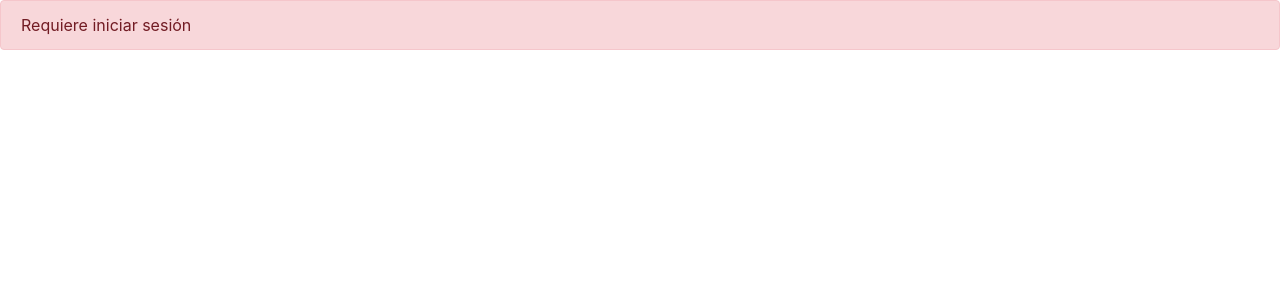
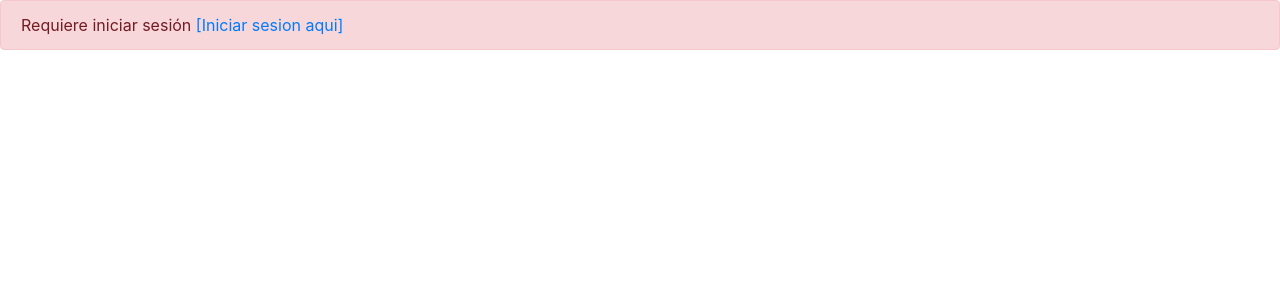
Before and after one commit to Ariasjuan24/crops, a PHP site: page /invernadero.php in a window 1280 px wide. Shown: the top 300 px of the page. Run offline with PHP 8.4, Linux system fonts and the light colour scheme.

Commit message:
actualizacion

```diff
--- a/admin/views/seccion/crear.php
+++ b/admin/views/seccion/crear.php
@@ -1,4 +1,4 @@
-<?php require('views/header.php') ?>
+<?php require('views/header/header_administrador.php') ?>
 <h1><?php if($accion=="crear"):echo('Nueva');else:echo('Modificar');endif; ?> Seccion</h1>
 <form method="post" action="seccion.php?accion=<?php if($accion=="crear"):echo('nuevo');else:echo('modificar&id=' . $secciones['id_seccion']);endif;?>">
     <div class="mb-3">
--- a/sistema.class.php
+++ b/sistema.class.php
@@ -102,18 +102,16 @@
         function checkRole($rol) {
           if (isset($_SESSION['roles'])) {
             $roles = $_SESSION['roles'];
-            print_r($roles);
-            die();
             if (!in_array($rol, $roles)) {
               $mensaje = "Eror, usted no tiene el rol adecuado";
               $tipo = "danger";
               require_once('views/header/alert.php');
               $this->alerta($tipo, $mensaje);
               die();
-            } else {
             }
           }else {
-            $mensaje = "Requiere iniciar sesión";
+            $mensaje = "Requiere iniciar sesión
+            <a href='login.php'>[Iniciar sesion aqui]<a/>";
             $tipo = "danger";
             require_once('views/header/alert.php');
             $this->alerta($tipo, $mensaje);
```
